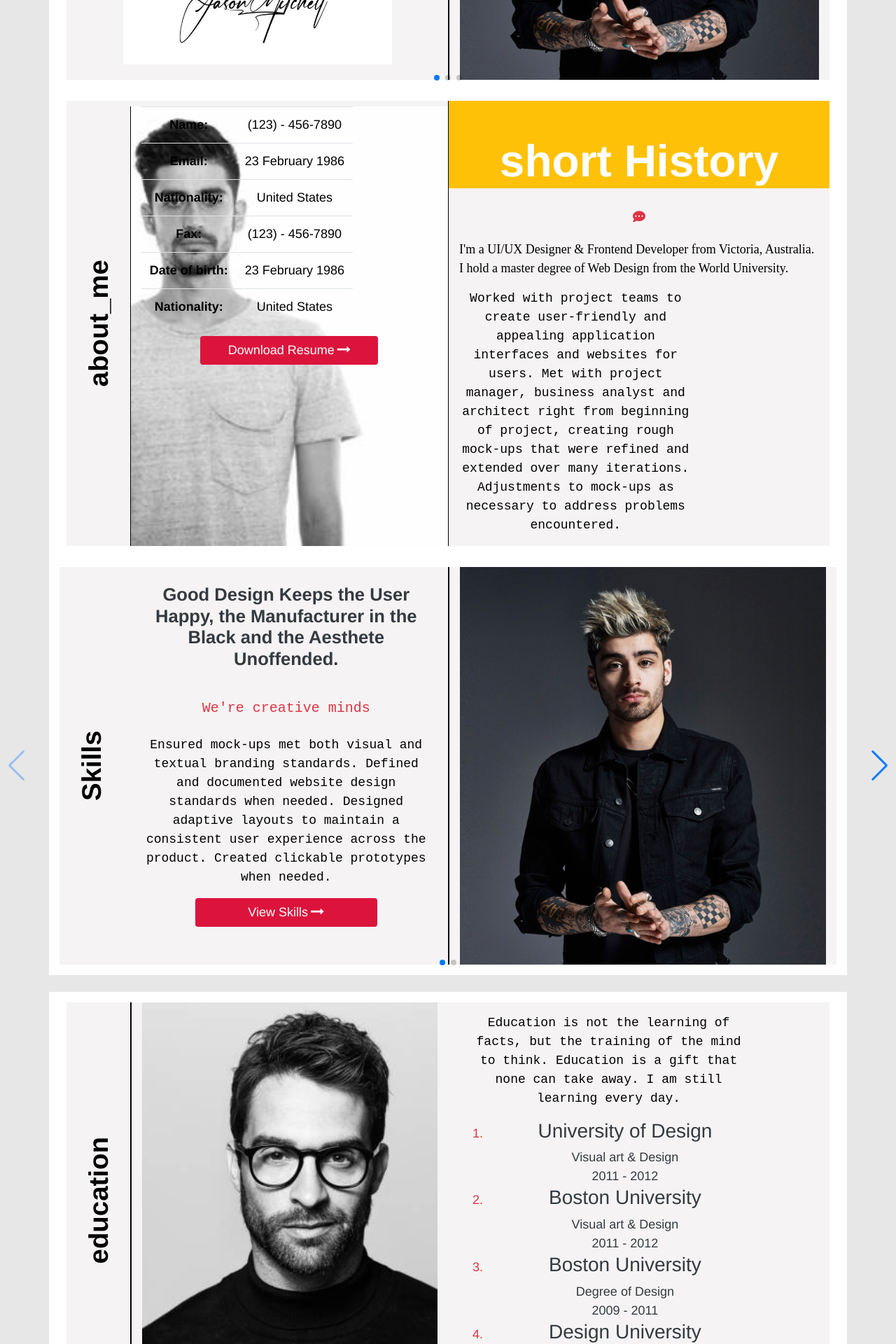
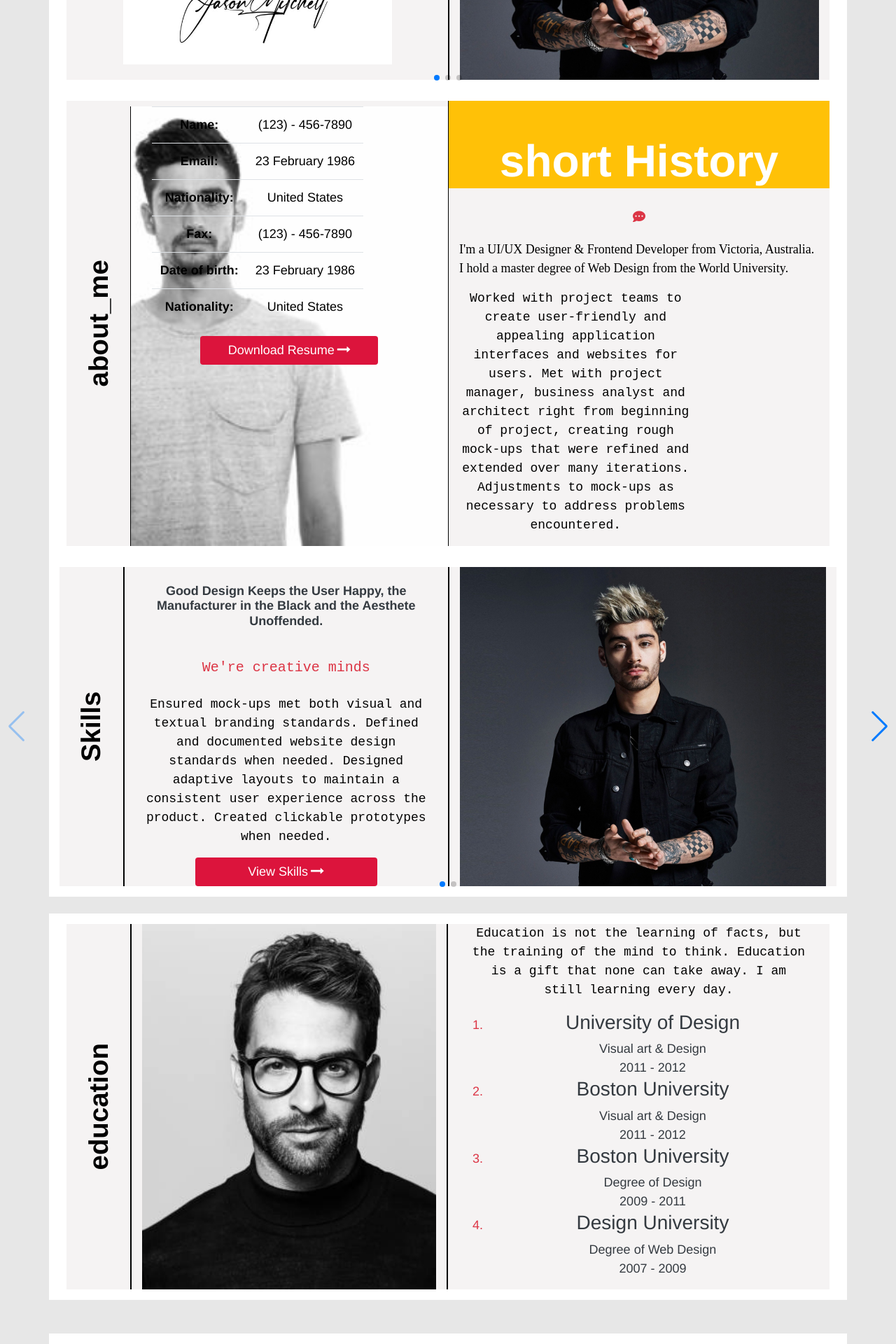
Before and after one commit to erchandraprakash1999/Portfolio2on10july, a React (Vite) app: page / in a window 1280 px wide. Shown: the part 580-2500 px from the top of the page at 70% size. Built offline with nearby package versions, Linux system fonts and the light colour scheme.

Commit message:
borders added

```diff
--- a/src/Components/About.jsx
+++ b/src/Components/About.jsx
@@ -36,7 +36,7 @@ export default function About() {
       style={{
         backgroundColor: "#f5f3f3",
         maxHeight:"95vh",
-        minHeight:"80vh",
+
         borderTop: "15px",
         borderBottom: "15px",
         borderRight: "25px",
@@ -60,7 +60,7 @@ export default function About() {
             backgroundSize: "cover",
           }}
         >
-          <table className="table table-responsive">
+          <table className="table table-responsive col-md-12 col-sm-12 col-12">
             <tbody>
               <tr>
                 <td className="font-weight-bold">Name:</td>
@@ -107,7 +107,7 @@ export default function About() {
           <p className="col-12 text-left" style={{ fontWeight: "lighter", fontFamily: "cursive" }}>
             I'm a UI/UX Designer & Frontend Developer from Victoria, Australia. I hold a master degree of Web Design from the World University.
           </p>
-          <p className="col-8" style={{ fontSize: "300", fontWeight: "normal", fontFamily: "monospace" }}>
+          <p className="col-md-8 col-xs-12 col-sm-12 col-12" style={{ fontSize: "300", fontWeight: "normal", fontFamily: "monospace" }}>
             Worked with project teams to create user-friendly and appealing application interfaces and websites for users. Met with project manager, business analyst and architect right from beginning of project, creating rough mock-ups that were refined and extended over many iterations. Adjustments to mock-ups as necessary to address problems encountered.
           </p>
         </div>
--- a/src/Components/Awards.jsx
+++ b/src/Components/Awards.jsx
@@ -49,10 +49,10 @@ export default function Awards() {
               }}
             >
               <div className="row" >
-                <div className="col-md-1 d-none d-md-flex flex-column justify-content-center align-items-center">
+                <div className="col-md-1 d-none d-md-flex flex-column justify-content-center align-items-center" style={{borderRight:"2px black solid"}}>
                   <span
                     id="rt"
-                    style={{ fontSize: "3vw", fontWeight: "bolder" }}
+                    style={{ fontSize: "3vw", fontWeight: "bolder", }}
                   >
                     awards
                   </span>
--- a/src/Components/Employment.jsx
+++ b/src/Components/Employment.jsx
@@ -44,8 +44,8 @@ export default function Employment() {
         borderStyle: "solid",
       }}
     >
-      <div className="row " style={{maxHeight:"85vh",overflow:"scroll"}}>
-        <div className="col-md-1 d-none d-md-flex flex-column justify-content-center align-items-center">
+      <div className="row " style={{maxHeight:"85vh",overflow:"scroll",}}>
+        <div className="col-md-1 d-none d-md-flex flex-column justify-content-center align-items-center" style={{borderRight:"2px black solid"}} >
           <span id="rt" style={{ fontSize: "3vw", fontWeight: "bolder" }}>employment</span>
         </div>
 
--- a/src/Components/Portfolio.jsx
+++ b/src/Components/Portfolio.jsx
@@ -74,7 +74,7 @@ export default function Portfolio() {
                   style={{ width: "100%" ,backgroundPosition: "bottom", }}
                 />
               </div>
-              <div className="col-md-6 col-sm-6 col-6 sm-height-auto sm-no-padding-lr">
+              <div className="col-md-6 col-sm-6 col-6 sm-height-auto sm-no-padding-lr" style={{borderLeft:"2px black solid"}}>
               <h1
                     style={{ fontSize: "4vw", fontWeight: "bolder" }}
                     className="text-dark p-3 mt-4 mb-4"
--- a/src/Components/Skills.jsx
+++ b/src/Components/Skills.jsx
@@ -34,12 +34,12 @@ export default function Skills() {
           <div className="container-fluid" style={{ background: "#e7e7e7" }}>
             <div className="container mt-0" style={{ backgroundColor: "#f5f3f3", maxHeight:"80vh", border: "15px solid white", overflow:'scroll' }}>
               <div className="row">
-                <div className="col-md-1 d-none d-md-flex flex-column justify-content-center align-items-center" id="rt2">
+                <div className="col-md-1 d-none d-md-flex flex-column justify-content-center align-items-center" id="rt2" style={{borderRight:"2px black solid"}}>
                   <span id="rt" style={{ fontSize: "3vw", fontWeight: "bolder" }}>Skills</span>
                 </div>
-                <div className="col-md-5 mt-2 col-sm-6 col-6 d-flex flex-column justify-content-center align-items-center" style={{ height: "70vh" }}>
-                  <div className="text-center" style={{ height: "70vh",  }}>
-                    <h3 style={{ fontSize: "2vw", fontWeight: "bolder" }} className="text-dark p-3 mb-4">
+                <div className="col-md-5 mt-2 col-sm-6 col-6 d-flex flex-column justify-content-center align-items-center"  >
+                  <div className="text-center" style={{   }}>
+                    <h3 style={{ fontSize: "large", fontWeight: "bolder" }} className="text-dark p-3 mb-4">
                       Good Design Keeps the User Happy, the Manufacturer in the Black and the Aesthete Unoffended.
                     </h3>
                     <p className="text-danger mt-4 mb-4" style={{ fontSize: "x-large", fontFamily: "monospace" }}>
@@ -55,7 +55,7 @@ export default function Skills() {
                   </div>
                 </div>
                 <div className="col-md-6 col-sm-6 col-6" style={{ borderLeft: "2px black solid" }}>
-                  <img src={zayn} alt="" style={{ width: "100%", height: "100%", backgroundPosition: "bottom" }} />
+                  <img src={zayn} alt="" style={{ width: "100%", backgroundPosition: "bottom" }} />
                 </div>
               </div>
             </div>
--- a/src/assets/Education.jsx
+++ b/src/assets/Education.jsx
@@ -49,18 +49,18 @@ export default function Education() {
           <span id="rt" style={{ fontSize: "3vw", fontWeight: "bolder" }}>education</span>
         </div>
 
-        <div className="col-md-5 col-sm-5 col-6" style={{borderLeft:"2px black solid"}} >
+        <div className="col-md-5 col-sm-5 col-6" style={{borderLeft:"2px black solid",borderRight:"2px black solid"}} >
         <img src={zayn} alt="" style={{ width: "100%", height: "100%", backgroundPosition: "bottom" }} />
               </div>
 
-              <div className="col-md-6 col-sm-6 col-6 sm-height-auto sm-no-padding-lr">
-      <div className="slimScrollDiv" style={{ position: 'relative', overflow: 'hidden', width: 'auto',  }}>
+              <div className="col-md-6 col-sm-6 col-6 sm-height-auto sm-no-padding-lr" >
+      <div className="slimScrollDiv" style={{ position: 'relative', overflow: 'hidden', width: 'auto', }}>
         <div className="mCustomScrollbar" style={{ overflow: 'hidden', width: 'auto',  }}>
           <div className="center-block padding-twelve-lr padding-five-tb md-padding-five-left md-no-padding-right sm-padding-ten-lr xs-no-padding-lr">
             <div className="middle-block">
               <div className="width-90 md-width-100">
 
-                <p className="col-10 mt-3" style={{ fontSize: "300", fontWeight: "normal", fontFamily: "monospace" }}>
+                <p className="col-md-12 col-12" style={{ fontSize: "300", fontWeight: "normal", fontFamily: "monospace" }}>
                 Education is not the learning of facts, but the training of the mind to think. Education is a gift that none can take away. I am still learning every day.
           </p>
                 {/* features grid */}
@@ -69,7 +69,7 @@ export default function Education() {
   <li className="margin-four-bottom xs-margin-five-bottom">
     <div className="d-flex flex-md-row flex-column align-items-md-center">
 
-      <div className="col-md-10 col-sm-10 col-xs-12 xs-no-padding">
+      <div className="col-md-12 " >
         <h3 className="text-small font-weight-700 margin-5px-bottom text-dark">University of Design</h3>
         <span className="text-small text-light-gray display-inline-block text-dark line-height26">Visual art & Design<br />2011 - 2012</span>
       </div>
@@ -80,7 +80,7 @@ export default function Education() {
   <li className="margin-four-bottom xs-margin-five-bottom">
     <div className="d-flex flex-md-row flex-column align-items-md-center">
 
-      <div className="col-md-10 col-sm-10 col-xs-12 xs-no-padding">
+      <div className="col-md-12">
         <h3 className="text-small font-weight-700 margin-5px-bottom text-dark">Boston University</h3>
         <span className="text-small text-light-gray display-inline-block text-dark line-height26">Visual art & Design<br />2011 - 2012</span>
       </div>
@@ -91,7 +91,7 @@ export default function Education() {
   <li className="margin-four-bottom xs-margin-five-bottom">
     <div className="d-flex flex-md-row flex-column align-items-md-center">
 
-      <div className="col-md-10 col-sm-10 col-xs-12 xs-no-padding">
+      <div className="col-md-12">
         <h3 className="text-small font-weight-700 margin-5px-bottom text-dark">Boston University</h3>
         <span className="text-small text-light-gray display-inline-block text-dark line-height26">Degree of Design<br />2009 - 2011</span>
       </div>
@@ -102,7 +102,7 @@ export default function Education() {
   <li>
     <div className="d-flex flex-md-row flex-column align-items-md-center">
 
-      <div className="col-md-10 col-sm-10 col-xs-12 xs-no-padding">
+      <div className="col-md-12">
         <h3 className="text-small font-weight-700 margin-5px-bottom text-dark">Design University</h3>
         <span className="text-small text-light-gray display-inline-block line-height26 text-dark">Degree of Web Design<br />2007 - 2009</span>
       </div>
```
